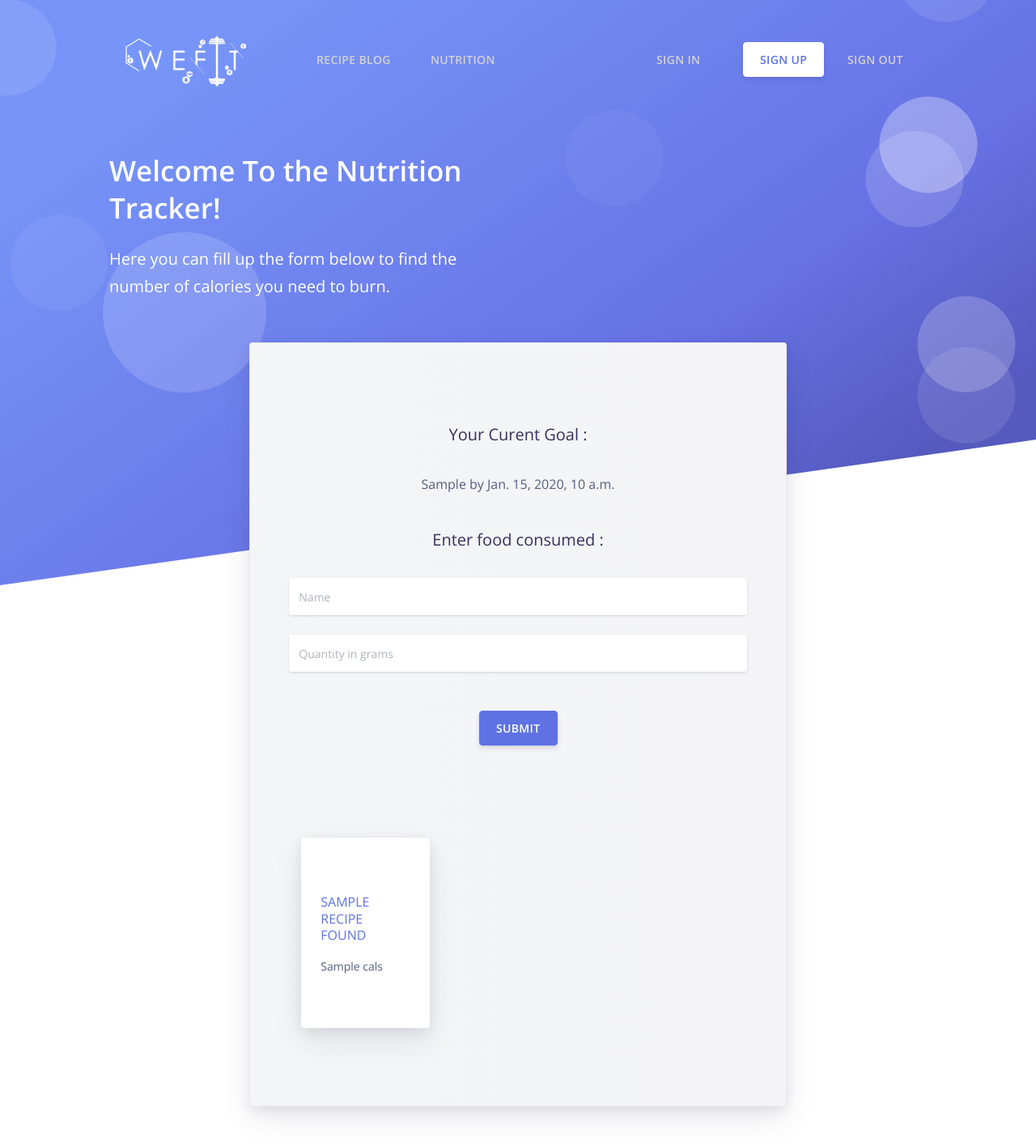
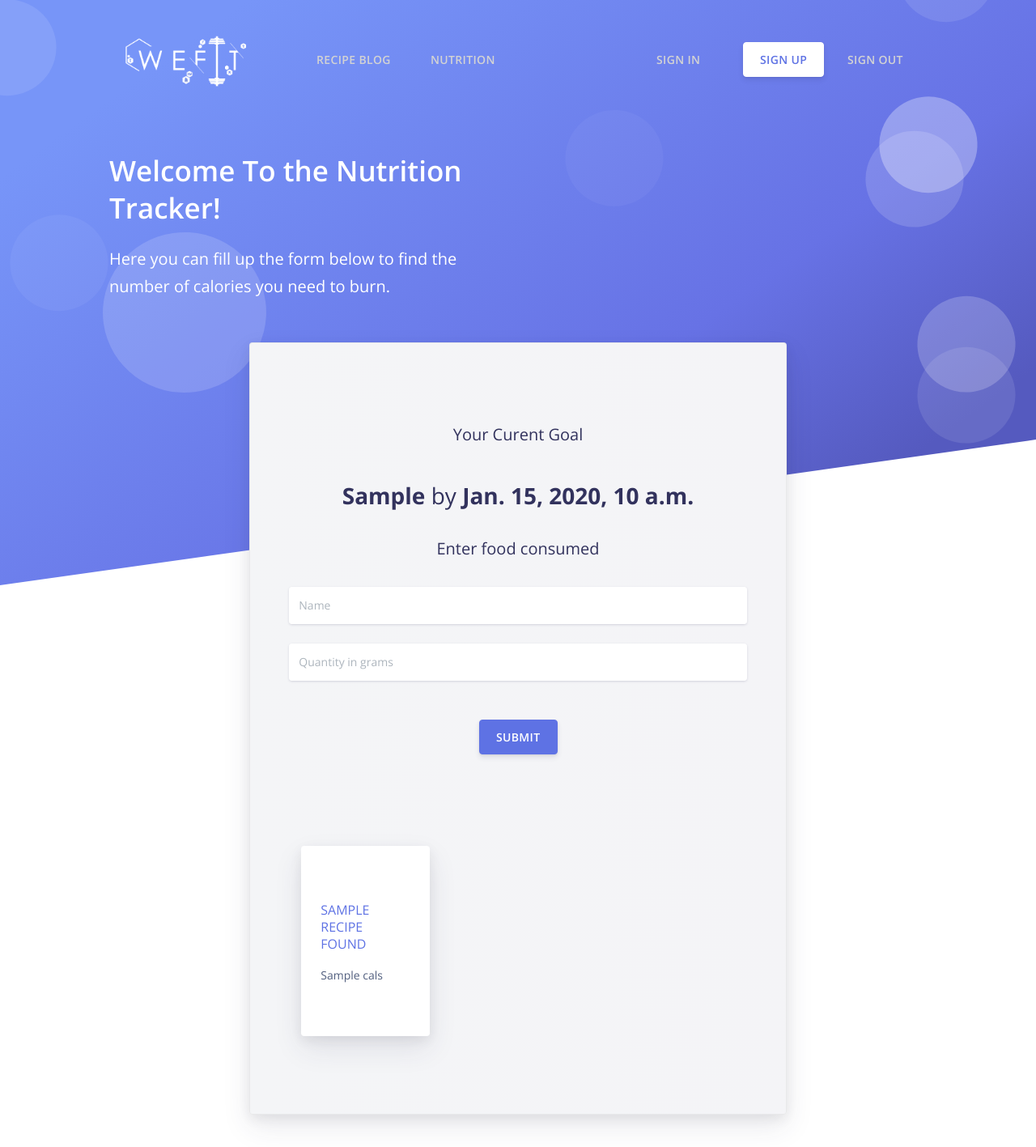
Before and after one commit to eehitray/Vivum2018, a Django app: template Vivum2018/nutritiontracker/templates/nutritiontracker/index.html in a window 1280 px wide. Shown: the top 1417 px of the page at 81% size. Run offline with Django 3.2, Linux system fonts and the light colour scheme; the template is opened without the code that fills it: most values are stand-ins (such as "Sample title", 1, 10 or a date in 2020); some libraries are stand-ins or nearby versions.

Commit message:
Fixed More stuff added Account

```diff
--- a/Vivum2018/nutritiontracker/templates/nutritiontracker/index.html
+++ b/Vivum2018/nutritiontracker/templates/nutritiontracker/index.html
@@ -161,8 +161,8 @@
               </form>
                {% endif %}
             {% if resultsDict %}
-            <h5 style="text-align: center;"></br></br>Your Curent Goal : </h5><p style="text-align: center;"></br>{{resultsDict.calGol}} by {{resultsDict.calDate}}</br></p>
-            <h5 style="text-align: center;"></br>Enter food consumed : </br></br></h5>
+            <h5 style="text-align: center;"></br></br>Your Curent Goal</h5><h3 style="text-align: center;"></br><b>{{resultsDict.calGol}}</b> by <b>{{resultsDict.calDate}}</b></br></h3>
+            <h5 style="text-align: center;"></br>Enter food consumed</br></br></h5>
             <form role="form" action="{% url 'nutritiontracker:submitFood'  %}" method="post">
               {% csrf_token %}
               <div class="form-group">
```
Also changed, not shown: Vivum2018/db.sqlite3.
